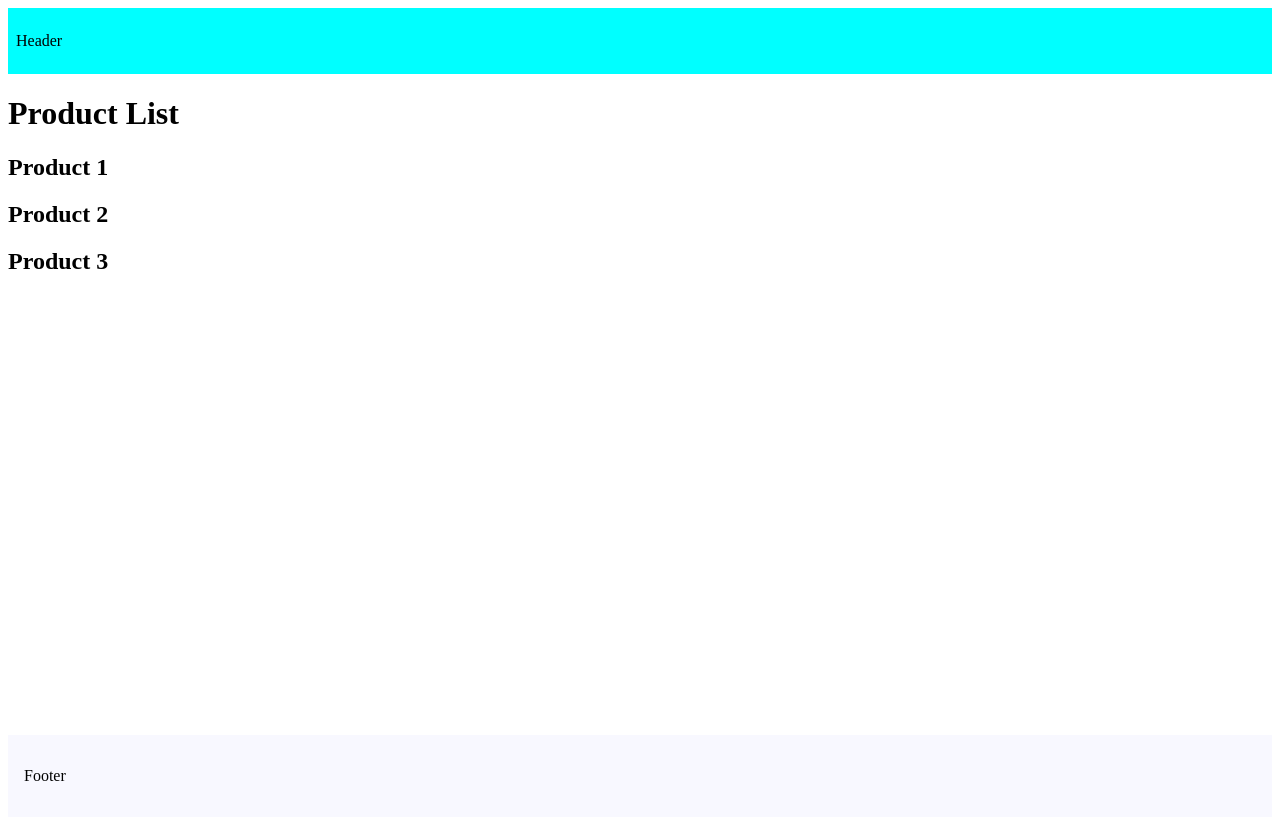
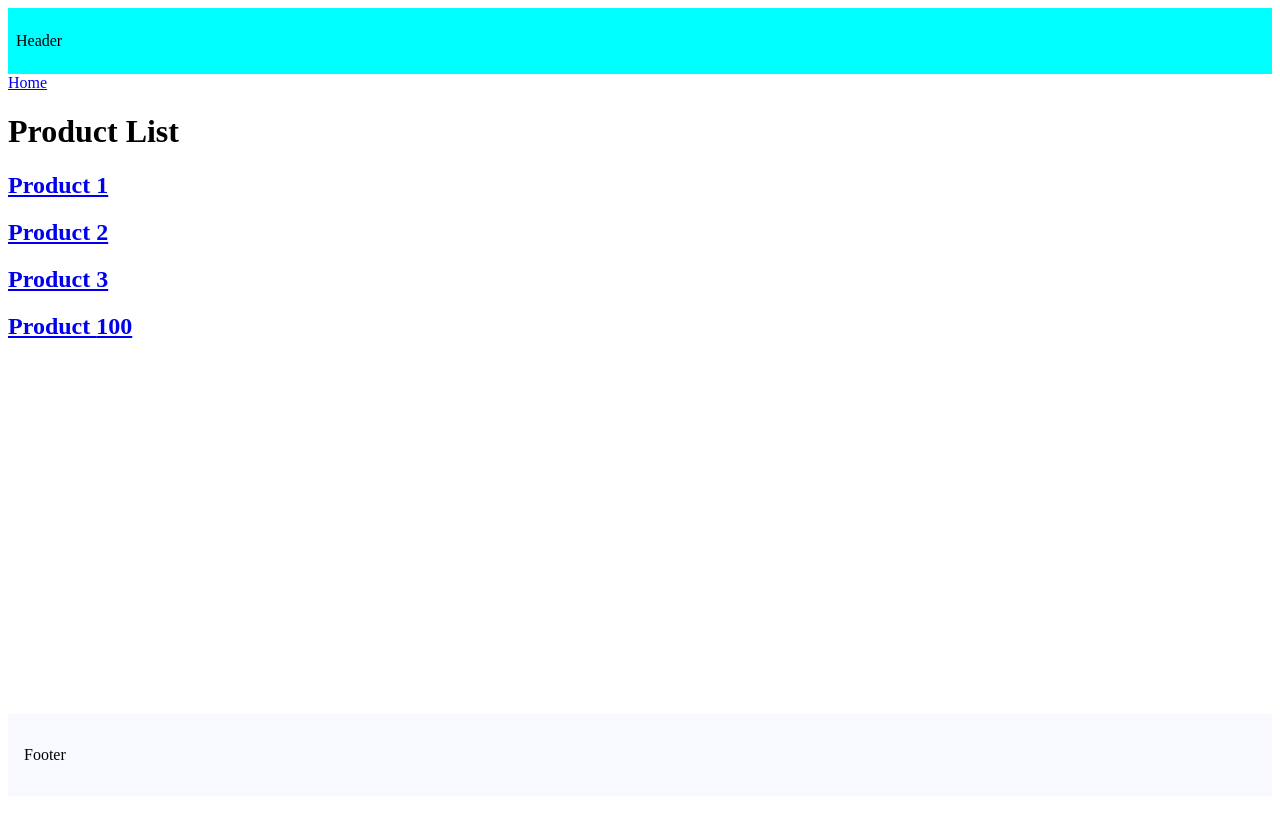
Before and after one commit to KhoslaGA/Practice, a Next.js app in the folder my-app/: page /products in a window 1280 px wide. Shown: the top 820 px of the page. Built offline with nearby package versions, Linux system fonts and the light colour scheme.

Commit message:
Link component Navigation

```diff
--- a/my-app/src/app/products/page.tsx
+++ b/my-app/src/app/products/page.tsx
@@ -1,14 +1,29 @@
 import React from "react";
+import Link from "next/link";
 
 type Props = {};
 
 const Products = (props: Props) => {
+  const productId = 100;
   return (
     <>
+      <Link href="/">Home </Link>
       <h1>Product List</h1>
-      <h2>Product 1</h2>
-      <h2>Product 2</h2>
-      <h2>Product 3</h2>
+      <h2>
+        <Link href="products/1">Product 1</Link>
+      </h2>
+      <h2>
+        <Link href="products/2">Product 2</Link>
+      </h2>
+      <h2>
+        {/* Replace removes history takes back to home page */}
+        <Link href="products/3" replace>
+          Product 3
+        </Link>
+      </h2>
+      <h2>
+        <Link href={`products/${productId}`}>Product {productId}</Link>
+      </h2>
     </>
   );
 };
```
Also changed, not shown: my-app/src/app/page.tsx (+19 -1 lines), my-app/src/app/products/[productId]/page.tsx (+1 -18 lines).
